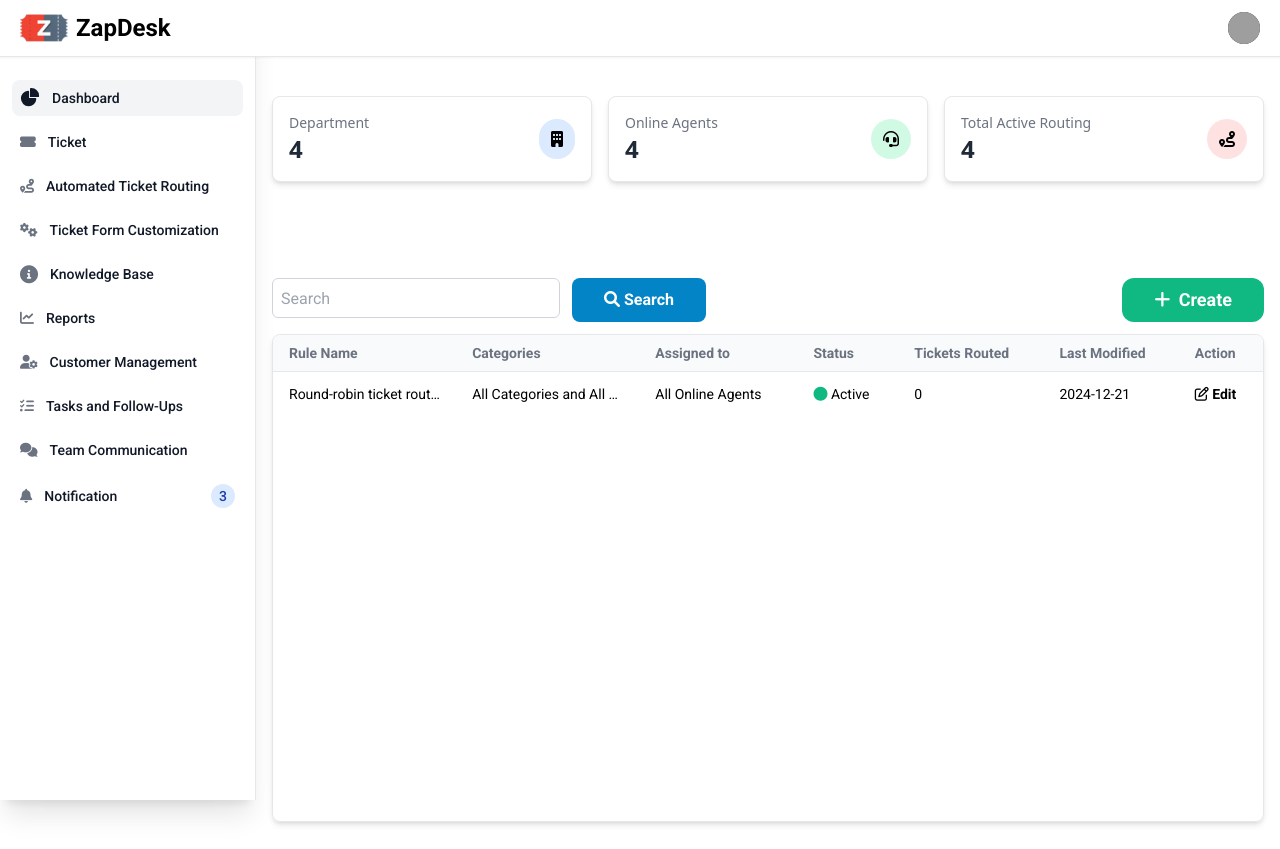
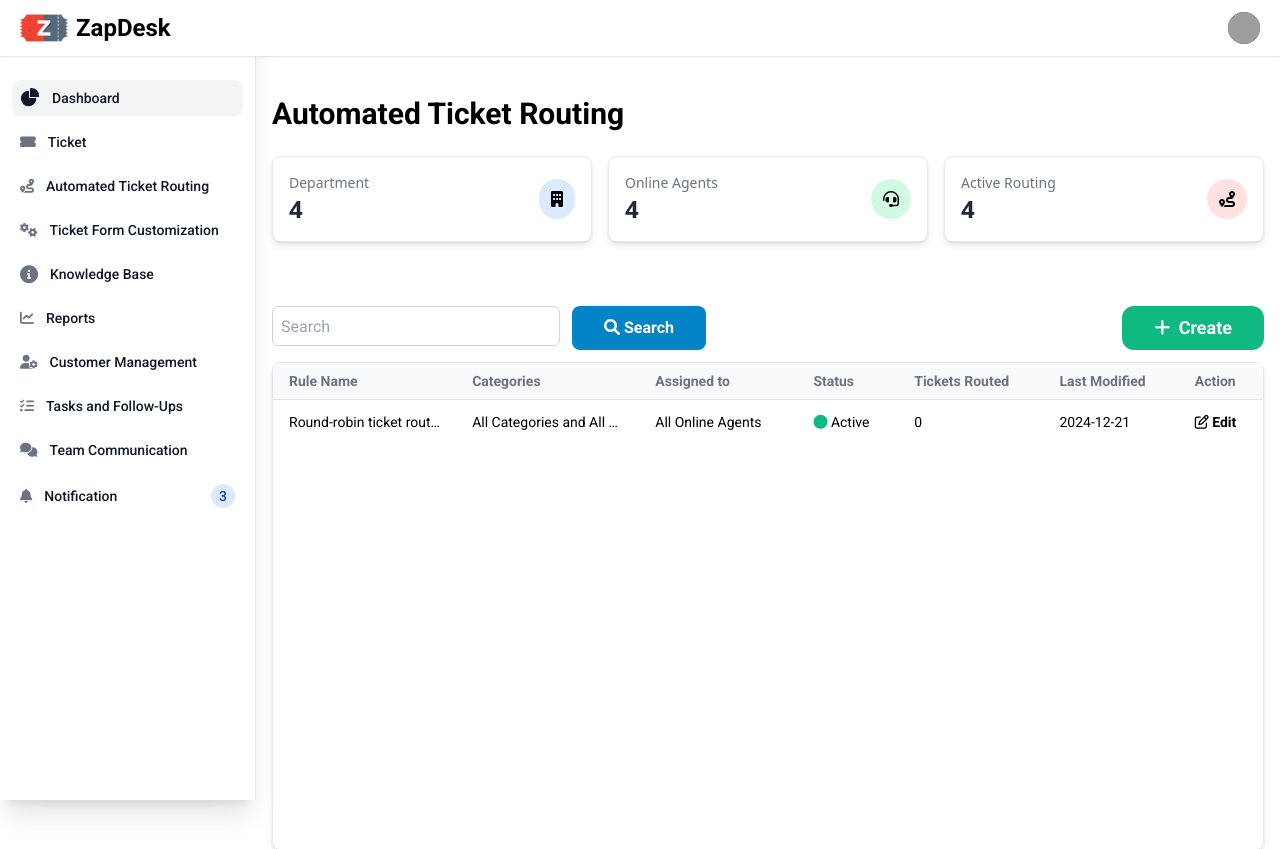
Before and after one commit to justinzapanta/Zap-HelpDesk, a Django app: page /ticket-routing/ in a window 1280 px wide. Shown: the top 849 px of the page. Run offline with Django 5.2, Linux system fonts and the light colour scheme; some libraries are stand-ins or nearby versions; grey boxes are pictures that could not be loaded.

Commit message:
Automated Routing UI done

```diff
--- a/website/static/css/style.css
+++ b/website/static/css/style.css
@@ -672,6 +660,10 @@ video {
   margin-top: 5rem;
 }
 
+.mt-24 {
+  margin-top: 6rem;
+}
+
 .mt-4 {
   margin-top: 1rem;
 }
@@ -680,28 +672,28 @@ video {
   margin-top: 1.5rem;
 }
 
+.mt-7 {
+  margin-top: 1.75rem;
+}
+
 .mt-16 {
   margin-top: 4rem;
 }
 
-.mt-24 {
-  margin-top: 6rem;
-}
-
-.mt-2 {
-  margin-top: 0.5rem;
-}
-
-.ms-0 {
-  margin-inline-start: 0px;
-}
-
 .mt-10 {
   margin-top: 2.5rem;
 }
 
-.mt-7 {
-  margin-top: 1.75rem;
+.mt-12 {
+  margin-top: 3rem;
+}
+
+.mb-6 {
+  margin-bottom: 1.5rem;
+}
+
+.mt-5 {
+  margin-top: 1.25rem;
 }
 
 .block {
@@ -838,6 +802,22 @@ video {
 
 .w-full {
   width: 100%;
+}
+
+.w-40 {
+  width: 10rem;
+}
+
+.w-28 {
+  width: 7rem;
+}
+
+.w-44 {
+  width: 11rem;
+}
+
+.w-36 {
+  width: 9rem;
 }
 
 .max-w-40 {
@@ -1485,16 +1460,41 @@ video {
     margin-inline-end: 6rem;
   }
 
-  .md\:h-full {
-    height: 100%;
-  }
-
-  .md\:h-\[35rem\] {
-    height: 35rem;
+  .md\:mt-24 {
+    margin-top: 6rem;
+  }
+
+  .md\:mt-0 {
+    margin-top: 0px;
+  }
+
+  .md\:mt-14 {
+    margin-top: 3.5rem;
+  }
+
+  .md\:mt-16 {
+    margin-top: 4rem;
+  }
+
+  .md\:block {
+    display: block;
+  }
+
+  .md\:hidden {
+    display: none;
+  }
+
+  .md\:w-72 {
+    width: 18rem;
   }
 
   .md\:grid-cols-3 {
     grid-template-columns: repeat(3, minmax(0, 1fr));
+  }
+
+  .md\:px-8 {
+    padding-left: 2rem;
+    padding-right: 2rem;
   }
 }
 
--- a/website/templates/website/views/routing.html
+++ b/website/templates/website/views/routing.html
@@ -2,6 +2,7 @@
 {% load static %}
 
 {% block content %}
+    <h1 class="font-roboto text-3xl font-bold mb-6">Automated Ticket Routing</h1>
     <div class="grid grid-cols-2 md:grid-cols-3 lg:grid-cols-3 gap-4">
         <!-- Card -->
         <div class="bg-white rounded-lg border  p-4 flex items-center justify-between shadow-md">
@@ -25,7 +26,7 @@
 
         <div class="bg-white rounded-lg border  p-4 flex items-center justify-between shadow-md">
             <div>
-                <div class="text-sm font-medium text-gray-500">Total Active Routing </div>
+                <div class="text-sm font-medium text-gray-500">Active Routing </div>
                 <div class="text-2xl font-semibold text-gray-800">4</div>
             </div>
             <div class="bg-red-100 rounded-full p-2 px-3">
@@ -34,17 +35,26 @@
         </div>
     </div>
 
+
+
     <!--Create-->
-    <div class="mt-24 mb-3 w-full flex font-roboto">
+
+    <div class="mt-16 md:mt-0 w-full flex justify-end md:hidden">
+        <button onclick="open_modal('create_modal')" class="bg-emerald-500 hover:bg-emerald-600 text-white md:hidden block md:px-8 px-4 py-2 rounded-xl font-bold text-lg">
+            <i class="fa-solid fa-plus mr-1"></i>
+            Create
+        </button>
+    </div>
+    <div class="md:mt-16 mb-3 w-full flex font-roboto mt-5">
         <div class="flex gap-x-3 font-roboto flex-1">
-            <input type="text" class="border rounded-md w-72 h-10 border-gray-300 pl-2" placeholder="Search" name="" id="">
-            <button class="px-8 bg-sky-600 hover:bg-sky-700 text-white font-bold rounded-lg">
+            <input type="text" class="border rounded-md w-36 md:w-72 h-10 border-gray-300 pl-2" placeholder="Search" name="" id="">
+            <button class="md:px-8 bg-sky-600 hover:bg-sky-700 text-white px-4 font-bold rounded-lg">
                 <i class="fa-solid fa-magnifying-glass"></i>
                 Search
             </button>
         </div>
 
-        <button onclick="open_modal('create_modal')" class="bg-emerald-500 hover:bg-emerald-600 text-white px-8 py-2 rounded-xl font-bold text-lg">
+        <button onclick="open_modal('create_modal')" class="bg-emerald-500 hover:bg-emerald-600 text-white hidden md:block md:px-8 py-2 rounded-xl font-bold text-lg">
             <i class="fa-solid fa-plus mr-1"></i>
             Create
         </button>
```
Also changed, not shown: other parts of website/static/css/style.css (+41 -86 lines).
